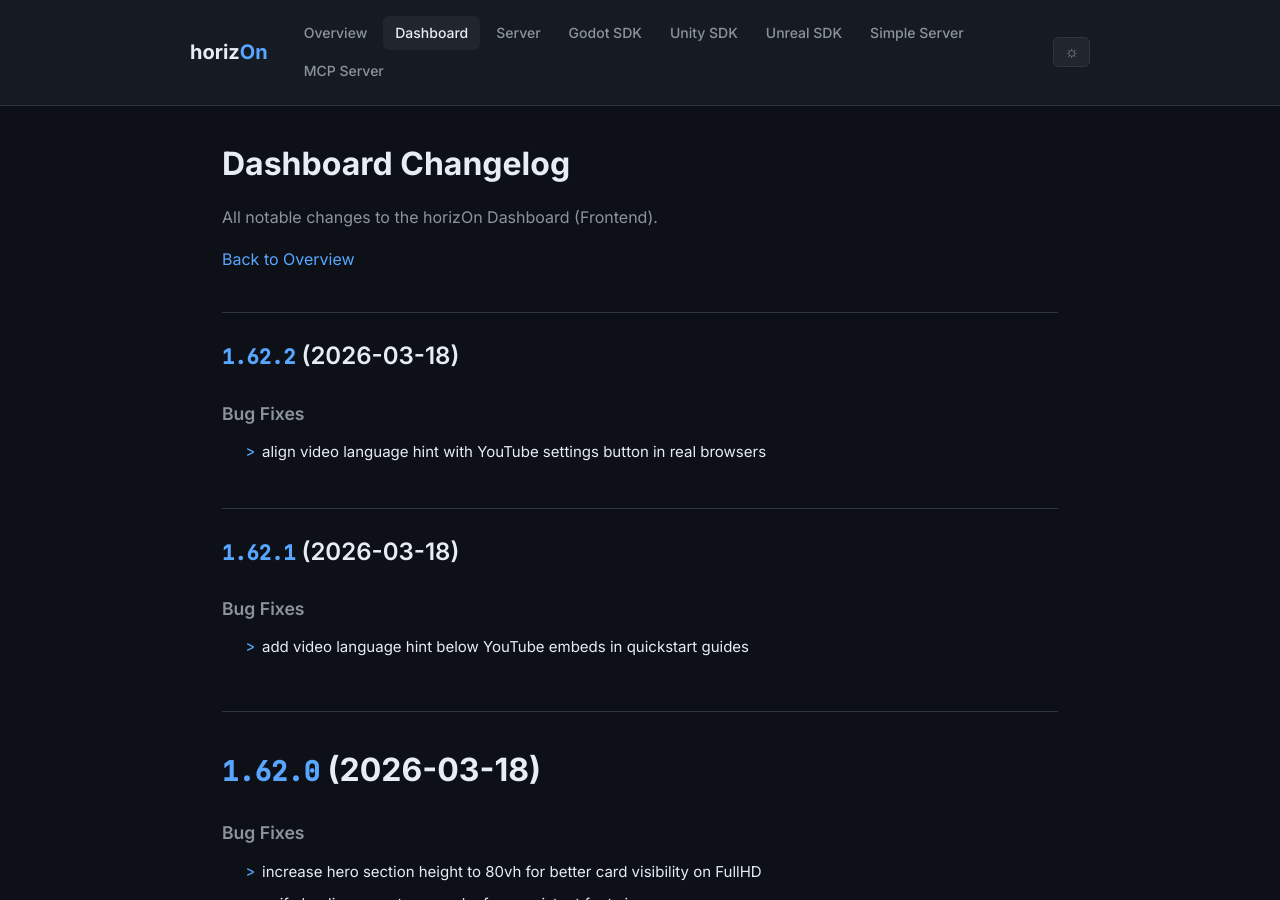
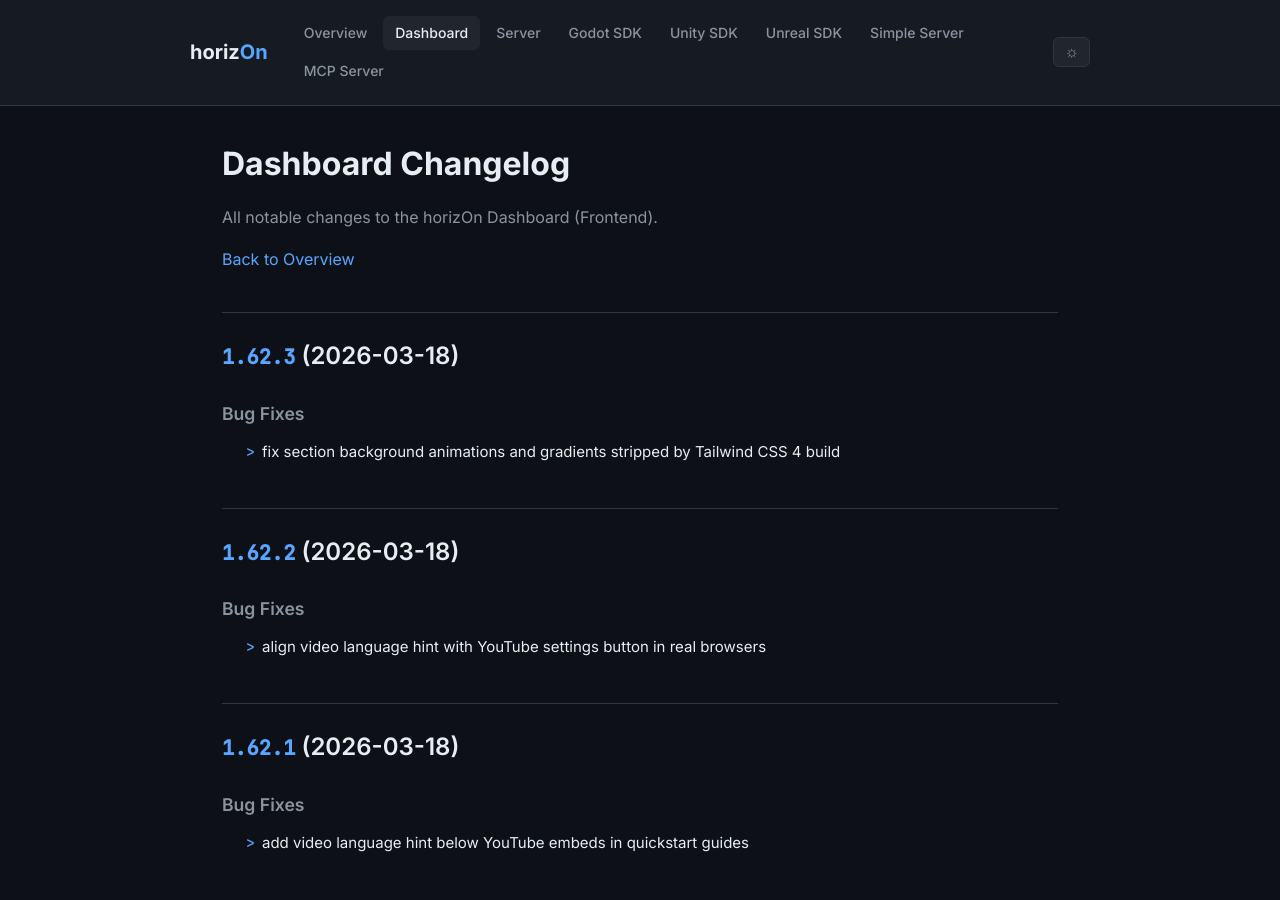
Before and after one commit to ProjectMakersDE/horizOn-Changelog, a Jekyll site: the page built from dashboard-changelog.md, in a window 1280 px wide and 900 px high. Built offline with Jekyll 4.4.1, drawn with Linux system fonts in a browser that asks for light colours.

Commit message:
chore: sync changelogs [skip ci]

```diff
--- a/dashboard-changelog.md
+++ b/dashboard-changelog.md
@@ -8,6 +8,13 @@ title: Dashboard Changelog
 All notable changes to the horizOn Dashboard (Frontend).
 
 [Back to Overview](.)
+
+## [1.62.3](https://github.com/ProjectMakersDE/horizOn-Dashboard/compare/v1.62.2...v1.62.3) (2026-03-18)
+
+
+### Bug Fixes
+
+* fix section background animations and gradients stripped by Tailwind CSS 4 build ([758ef99](https://github.com/ProjectMakersDE/horizOn-Dashboard/commit/758ef997f15a588d5accc471a15bd13601746a9b))
 
 ## [1.62.2](https://github.com/ProjectMakersDE/horizOn-Dashboard/compare/v1.62.1...v1.62.2) (2026-03-18)
 
```
Also changed, not shown: index.md (+1 -1 lines).
